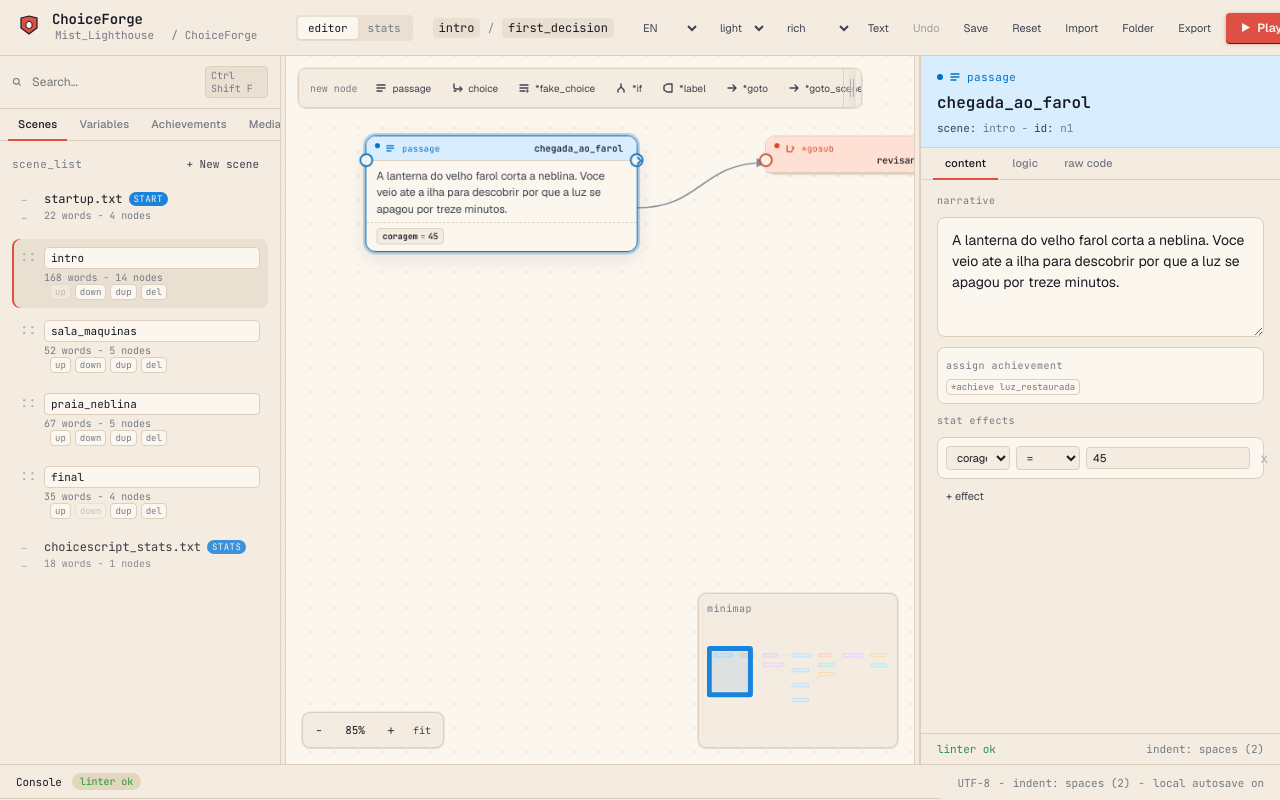
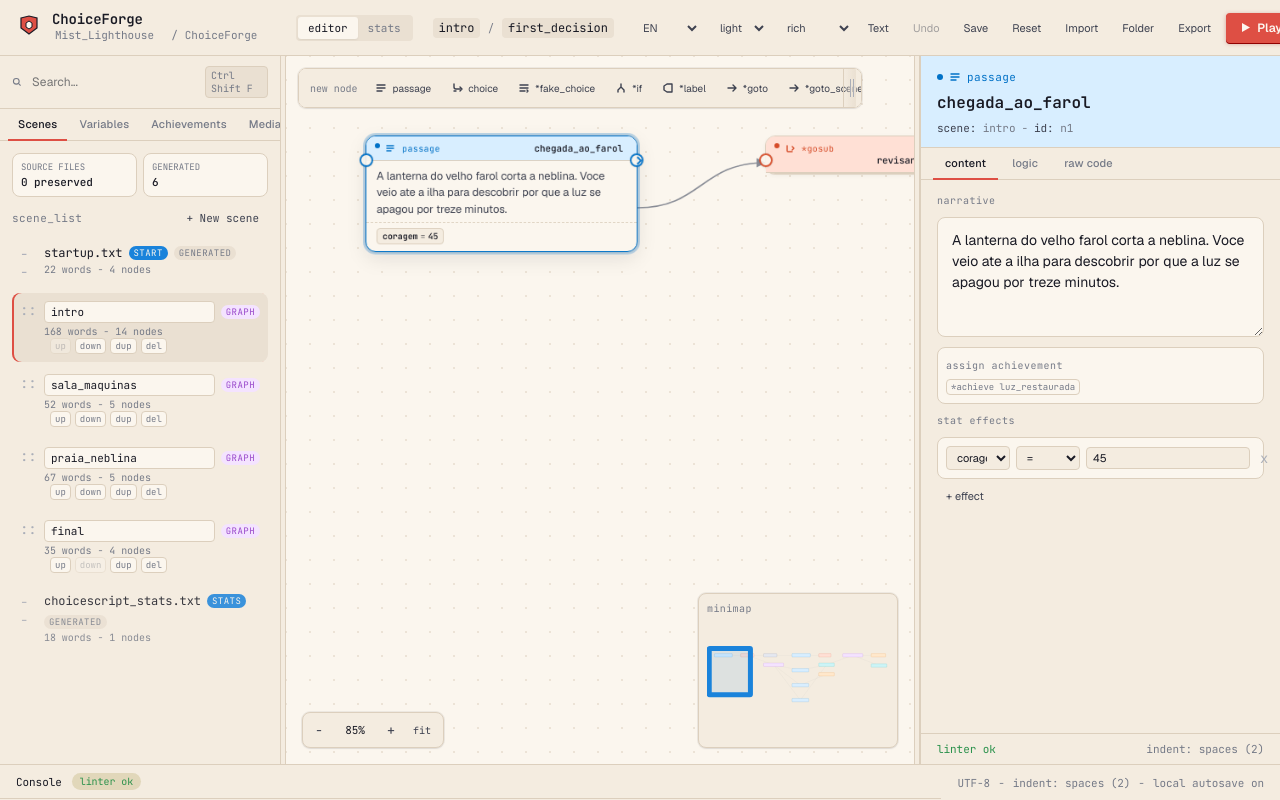
Before and after one commit to viniman27/ChoiceForge, a React (Vite) app: page / in a window 1280 px wide. Built offline with nearby package versions, Linux system fonts and the light colour scheme.

Commit message:
Show source preservation status

```diff
--- a/src/components/LeftPanel.tsx
+++ b/src/components/LeftPanel.tsx
@@ -137,6 +137,7 @@ interface SearchResult {
   kind: "node" | "scene" | "variable" | "achievement" | "asset";
   title: string;
   detail: string;
+  searchText?: string;
   nodeId?: string;
   sceneId?: string;
 }
@@ -175,11 +176,14 @@ function searchProject(data: ChoiceForgeProject, query: string): SearchResult[]
 
   const results: SearchResult[] = [];
   data.scenes.forEach((scene) => {
+    const sourceStatus = sceneSourceStatus(data, scene);
+    const preservedText = scene.isStart ? data.startupSource : scene.special ? data.statsSource : data.sceneData?.[scene.name]?.sourceText;
     addResult(results, normalized, {
       id: `scene-${scene.id}`,
       kind: "scene",
       title: `${scene.name}.txt`,
-      detail: `${scene.words.toLocaleString()} words - ${scene.nodes} nodes`,
+      detail: `${scene.words.toLocaleString()} words - ${scene.nodes} nodes - ${sourceStatus}`,
+      searchText: preservedText,
       sceneId: scene.id,
     });
   });
@@ -227,7 +231,7 @@ function searchProject(data: ChoiceForgeProject, query: string): SearchResult[]
 }
 
 function addResult(results: SearchResult[], query: string, result: SearchResult) {
-  if (`${result.title} ${result.detail}`.toLowerCase().includes(query)) results.push(result);
+  if (`${result.title} ${result.detail} ${result.searchText ?? ""}`.toLowerCase().includes(query)) results.push(result);
 }
 
 function nodeSearchTargets(node: StoryNode): string[] {
@@ -268,12 +272,25 @@ function ScenesList({
   const [draggedSceneId, setDraggedSceneId] = useState<string | null>(null);
   const [dropTargetId, setDropTargetId] = useState<string | null>(null);
   const movableScenes = data.scenes.filter((scene) => !scene.isStart && !scene.special);
+  const preservedScenes = data.scenes.filter((scene) => sceneHasPreservedSource(data, scene)).length;
+  const generatedScenes = data.scenes.length - preservedScenes;
   return (
     <div className="scene-list">
+      <div className="source-summary">
+        <div>
+          <span className="source-summary-label">source files</span>
+          <strong>{preservedScenes} preserved</strong>
+        </div>
+        <div>
+          <span className="source-summary-label">generated</span>
+          <strong>{generatedScenes}</strong>
+        </div>
+      </div>
       <div className="section-title"><span>scene_list</span><button className="ghost-btn" onClick={onAddScene}>+ {labels.addScene}</button></div>
       <ul>
         {data.scenes.map((scene) => {
           const movable = !scene.isStart && !scene.special;
+          const sourceStatus = sceneSourceStatus(data, scene);
           return (
           <li
             key={scene.id}
@@ -315,6 +332,7 @@ function ScenesList({
                 )}
                 {scene.isStart && <span className="scene-tag">start</span>}
                 {scene.special && <span className="scene-tag">stats</span>}
+                <span className={`scene-tag source-${sourceStatus}`}>{sourceStatus}</span>
                 {scene.warning && <span className="scene-tag warn">!</span>}
               </div>
               <div className="scene-stats">
@@ -590,3 +608,15 @@ function formatFileSize(size: number): string {
   if (size < 1024 * 1024) return `${(size / 1024).toFixed(1)} KB`;
   return `${(size / (1024 * 1024)).toFixed(1)} MB`;
 }
+
+function sceneHasPreservedSource(data: ChoiceForgeProject, scene: SceneSummary): boolean {
+  if (scene.isStart) return data.startupSource !== undefined;
+  if (scene.special) return data.statsSource !== undefined;
+  return data.sceneData?.[scene.name]?.sourceText !== undefined;
+}
+
+function sceneSourceStatus(data: ChoiceForgeProject, scene: SceneSummary): "source" | "graph" | "generated" {
+  if (sceneHasPreservedSource(data, scene)) return "source";
+  if (scene.isStart || scene.special) return "generated";
+  return "graph";
+}
--- a/styles.css
+++ b/styles.css
@@ -423,6 +423,34 @@ input, select, textarea { font-family: inherit; color: inherit; }
 
 /* Scenes list */
 .scene-list ul, .ach-list ul, .ip-sets, .ip-opts, .ip-branches { list-style: none; padding: 0; margin: 0; }
+.source-summary {
+  display: grid;
+  grid-template-columns: 1fr 1fr;
+  gap: 6px;
+  margin-bottom: 10px;
+}
+.source-summary > div {
+  min-width: 0;
+  padding: 7px 8px;
+  border: 1px solid var(--paper-edge);
+  border-radius: var(--r-2);
+  background: var(--paper-1);
+}
+.source-summary-label {
+  display: block;
+  margin-bottom: 2px;
+  color: var(--ink-mute);
+  font-family: var(--ff-mono);
+  font-size: 9px;
+  text-transform: uppercase;
+}
+.source-summary strong {
+  display: block;
+  color: var(--ink);
+  font-family: var(--ff-mono);
+  font-size: 11px;
+  font-weight: 500;
+}
 .scene-item {
   display: grid; grid-template-columns: 16px 1fr;
   gap: 8px; padding: 8px 8px;
@@ -451,6 +479,9 @@ input, select, textarea { font-family: inherit; color: inherit; }
   font-family: var(--ff-mono); text-transform: uppercase; letter-spacing: 0.05em;
 }
 .scene-tag.warn { background: var(--warn); color: var(--ink); }
+.scene-tag.source-source { background: color-mix(in oklch, var(--warn) 22%, var(--paper-2)); color: oklch(48% 0.14 75); }
+.scene-tag.source-graph { background: var(--c-choice-tint); color: var(--c-choice); }
+.scene-tag.source-generated { background: var(--paper-3); color: var(--ink-mute); }
 .scene-stats { font-size: 10px; color: var(--ink-mute); font-family: var(--ff-mono); margin-top: 2px; }
 .scene-item.is-special { opacity: 0.85; }
 .scene-edit {
```
